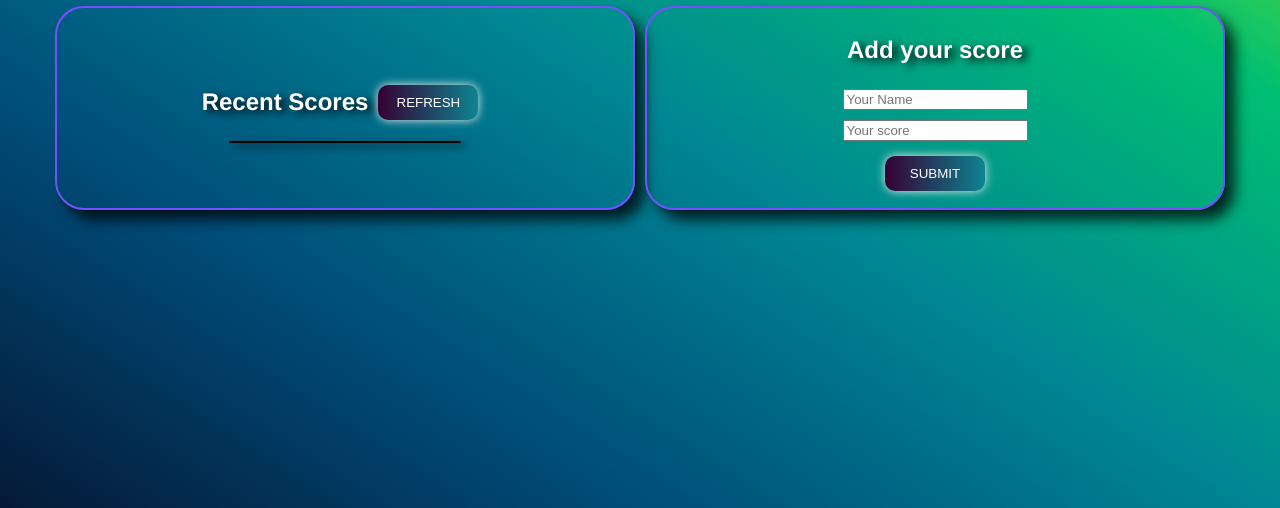
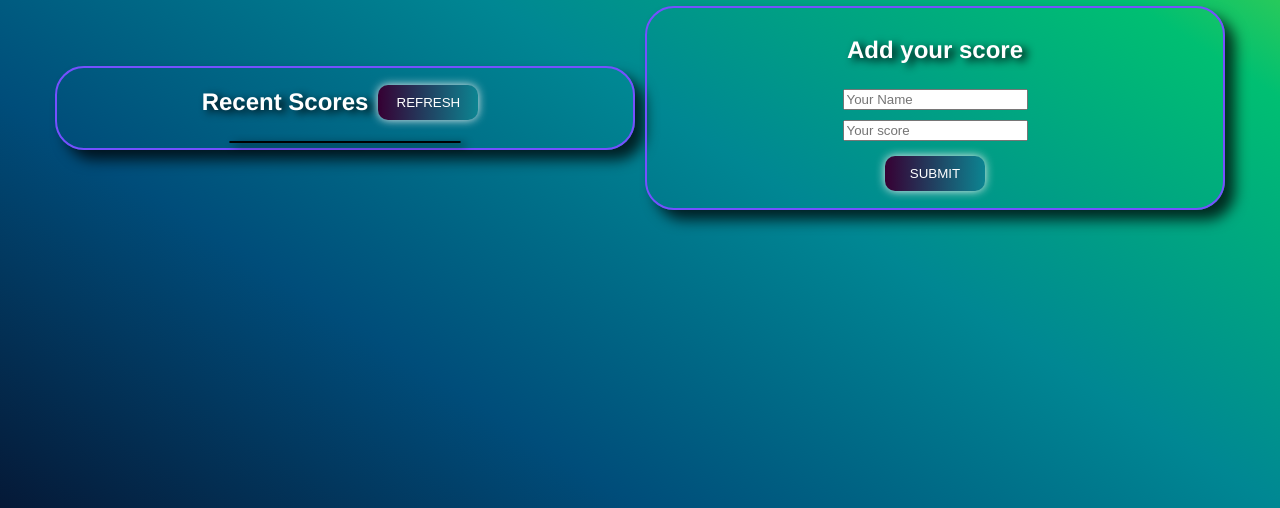
Before and after one commit to anas599/Leaderboard, a website built with webpack: page src/index.html in a window 1280 px wide. Shown: the part 313-821 px from the top of the page. Built offline with nearby package versions, Linux system fonts and the light colour scheme; no server answers.

Commit message:
changed height of score section

```diff
--- a/src/Assets/style.css
+++ b/src/Assets/style.css
@@ -41,18 +41,6 @@ h2 {
   align-items: center;
 }
 
-/* button {
-  border-radius: 10px;
-  border: none;
-  width: 80px;
-  height: 30px;
-  margin: 5px;
-  background: linear-gradient(to bottom, rgb(255, 255, 255) 0%, rgba(0, 0, 0, 0.15) 100%), radial-gradient(at top center, rgb(255, 255, 255) 0%, rgba(0, 0, 0, 0.40) 120%) #989898;
-  filter: drop-shadow(5px 3px 4px #000);
-}
-button:hover{
-  color: rgb(0, 0, 0);
-background: radial-gradient(circle at 18.7% 37.8%, rgb(250, 250, 250) 0%, rgb(225, 234, 238) 90%);} */
 .refreshSec {
   display: flex;
   flex-direction: column;
@@ -63,7 +51,7 @@ background: radial-gradient(circle at 18.7% 37.8%, rgb(250, 250, 250) 0%, rgb(22
   align-content: center;
   justify-content: center;
   align-items: center;
-  height: 200px;
+  height: min-content;
   box-shadow: 10px 10px 14px 0 rgba(0, 0, 0, 0.75);
   -webkit-box-shadow: 10px 10px 14px 0 rgba(0, 0, 0, 0.75);
   -moz-box-shadow: 10px 10px 14px 0 rgba(0, 0, 0, 0.75);
```
Also changed, not shown: dist/index.bundle.js, dist/index.html.
